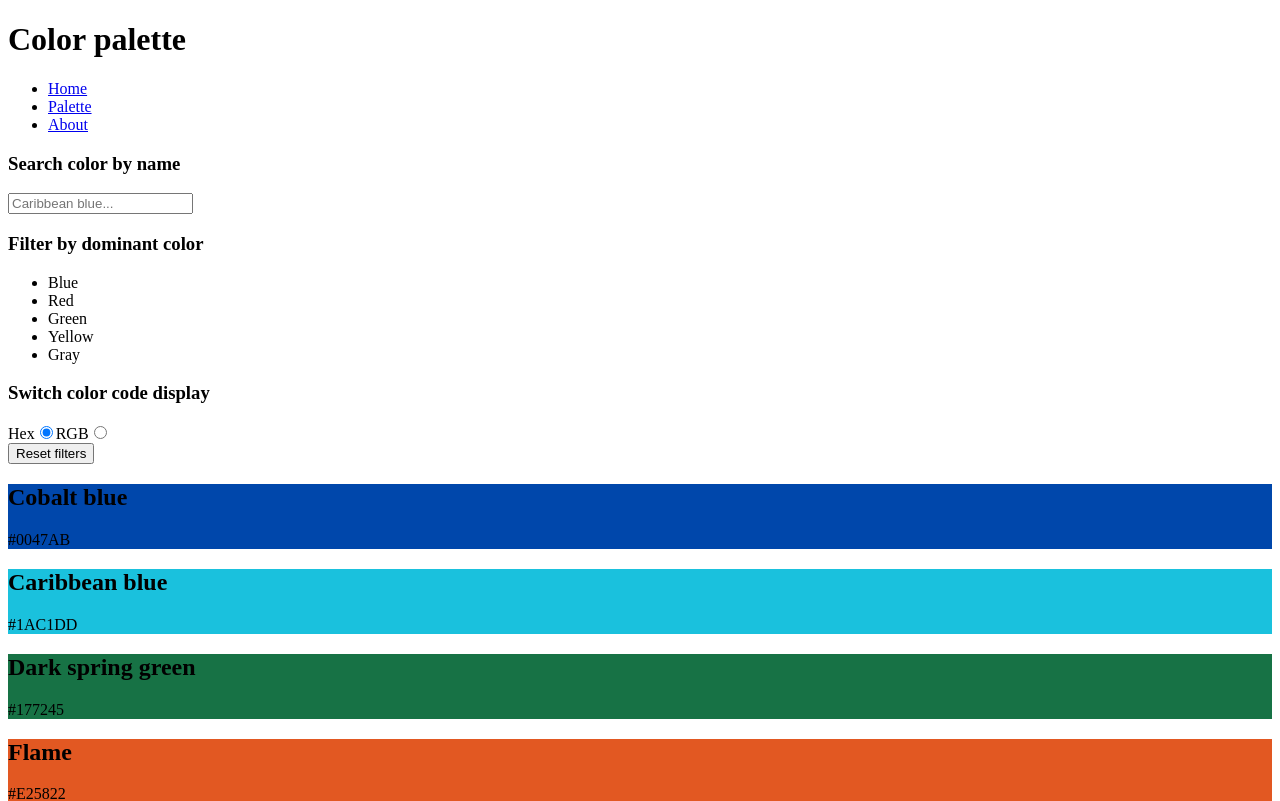
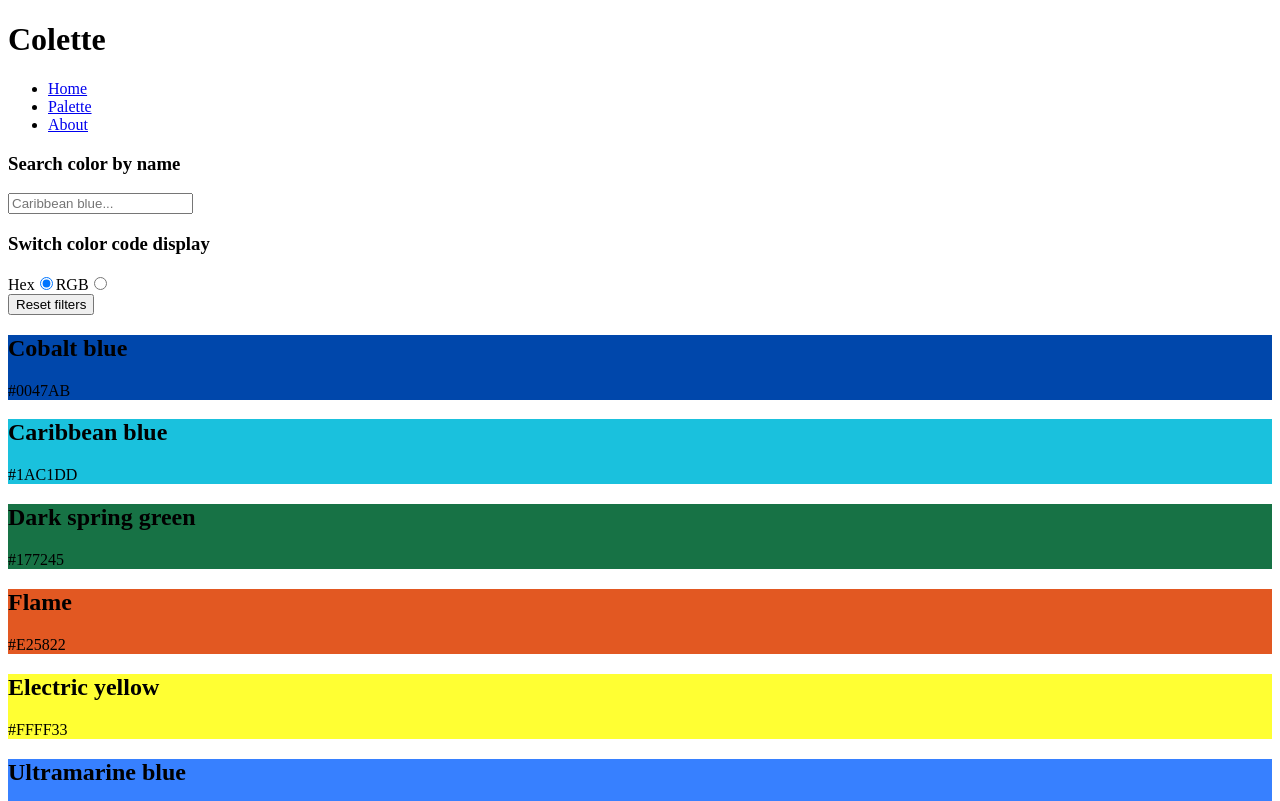
Before and after one commit to fedepeon/vue-color-palette, a Nuxt app: page / in a window 1280 px wide. Shown: the top 801 px of the page. Built offline with nearby package versions, Linux system fonts and the light colour scheme.

Commit message:
[*] Simplify color model

```diff
--- a/components/Color.vue
+++ b/components/Color.vue
@@ -2,7 +2,7 @@
   <div class="color-card">
     <h2>{{ color.name }}</h2>
     <span class="color-code">
-      {{ $store.state.colorMode == 'hex' ? color.code.hex : color.code.rgb }}
+      {{ $store.state.colorMode == 'hex' ? color.hex : color.rgb }}
     </span>
   </div>
 </template>
--- a/components/Header.vue
+++ b/components/Header.vue
@@ -1,6 +1,6 @@
 <template lang="html">
   <header>
-    <h1>Color palette</h1>
+    <h1>Colette</h1>
     <nav>
       <ul>
         <li v-for="(link, index) in $store.state.nav" :key='index'>
--- a/components/Sidebar.vue
+++ b/components/Sidebar.vue
@@ -3,14 +3,18 @@
     <h3>Search color by name</h3>
     <input v-model="search" type="search" placeholder="Caribbean blue...">
 
-    <h3>Filter by dominant color</h3>
-    <ul>
-      <li>Blue</li>
-      <li>Red</li>
-      <li>Green</li>
-      <li>Yellow</li>
-      <li>Gray</li>
-    </ul>
+    <!-- <h3>Filter by dominant color</h3>
+      <div v-for="(dominantColor, index) in $store.state.dominantColors" :key="index">
+        <label :for="dominantColor.toLowerCase()">{{ dominantColor }}</label>
+        <input
+          @input="filterByDominantColors"
+          v-model="selectedDominantColors"
+          :id="dominantColor.toLowerCase()"
+          type="checkbox"
+          name="dominant-color"
+          :value="dominantColor.toLowerCase()"
+        >
+      </div> -->
 
     <h3>Switch color code display</h3>
     <form>
--- a/pages/index.vue
+++ b/pages/index.vue
@@ -6,7 +6,7 @@
         v-for="(color, index) in filteredColors"
         :key="index"
         :color="color"
-        :style="`background-color: ${color.code.hex}`"
+        :style="`background-color: ${color.hex}`"
       />
     </section>
   </main>
--- a/store/index.js
+++ b/store/index.js
@@ -23,58 +23,44 @@ const createStore = () => {
       colors: [
         {
           name: 'Cobalt blue',
-          code: {
           hex: '#0047AB',
-            rgb: 'rgb(0, 71, 171)'
-          },
+          rgb: 'rgb(0, 71, 171)',
           dominant: 'blue'
         },
         {
           name: 'Caribbean blue',
-          code: {
           hex: '#1AC1DD',
-            rgb: 'rgb(26, 193, 221)'
-          },
+          rgb: 'rgb(26, 193, 221)',
           dominant: 'blue'
         },
         {
           name: 'Dark spring green',
-          code: {
           hex: '#177245',
-            rgb: 'rgb(23, 114, 69)'
-          },
+          rgb: 'rgb(23, 114, 69)',
           dominant: 'green'
         },
         {
           name: 'Flame',
-          code: {
           hex: '#E25822',
-            rgb: 'rgb(226, 88, 34)'
-          },
+          rgb: 'rgb(226, 88, 34)',
           dominant: 'red'
         },
         {
           name: 'Electric yellow',
-          code: {
           hex: '#FFFF33',
-            rgb: 'rgb(255, 255, 51)'
-          },
+          rgb: 'rgb(255, 255, 51)',
           dominant: 'yellow'
         },
         {
           name: 'Ultramarine blue',
-          code: {
           hex: '#3780ff',
-            rgb: 'rgb(55, 128, 255)'
-          },
+          rgb: 'rgb(55, 128, 255)',
           dominant: 'blue'
         },
         {
           name: 'Dark lemon lime',
-          code: {
           hex: '#8BBE1B',
-            rgb: 'rgb(139, 190, 27)'
-          },
+          rgb: 'rgb(139, 190, 27)',
           dominant: 'green'
         }
       ]
```
Also changed, not shown: 1 other file (tests, documents, lock files or other folders). Lines whose indentation alone changed are shown as unchanged.
